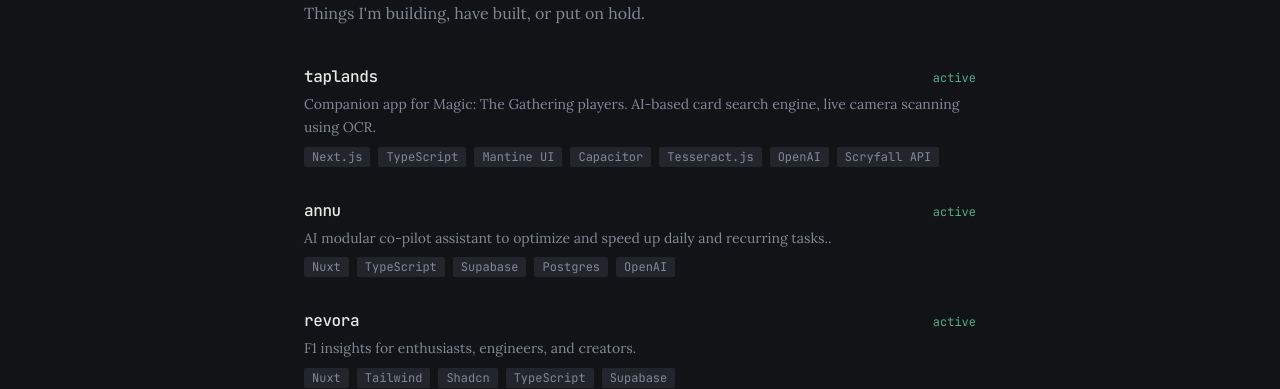
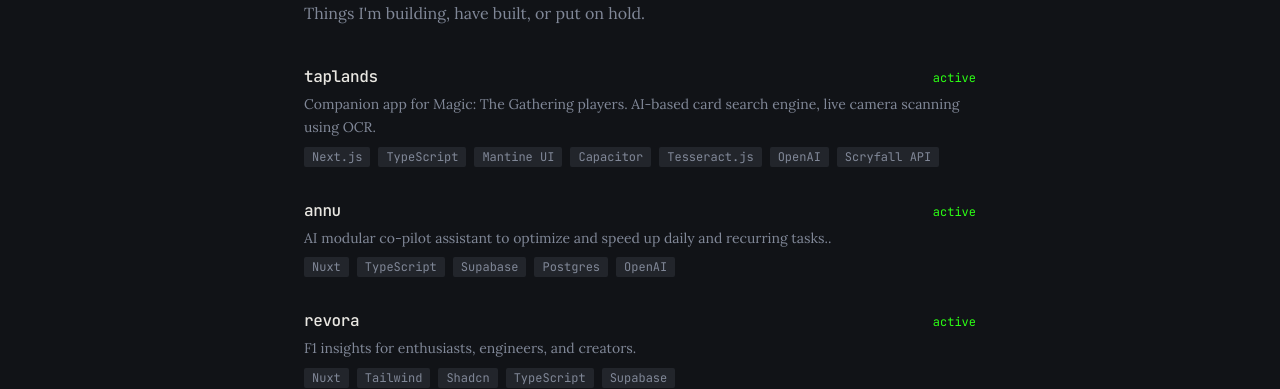
Before and after one commit to maxigimenez/www, a Next.js app: page /projects in a window 1280 px wide. Shown: the part 164-553 px from the top of the page. Built offline with nearby package versions, Linux system fonts and the light colour scheme.

Commit message:
Parallax: maxigimenez/www#49 - Change accent color for a neon green (#50)

```diff
--- a/app/blog/page.tsx
+++ b/app/blog/page.tsx
@@ -28,7 +28,7 @@
               <h2 className="text-base font-mono font-medium">
                 <Link
                   href={`/blog/${post.slug}`}
-                  className="hover:text-primary transition-colors"
+                  className="hover:text-primary-hover active:text-primary-active transition-colors"
                 >
                   {post.title}
                 </Link>
--- a/app/globals.css
+++ b/app/globals.css
@@ -13,7 +13,9 @@
     --popover: 220 15% 8%;
     --popover-foreground: 40 15% 90%;
 
-    --primary: 152 35% 50%;
+    --primary: 114 100% 54%;
+    --primary-hover: 114 100% 62%;
+    --primary-active: 114 100% 46%;
     --primary-foreground: 220 15% 8%;
 
     --secondary: 220 12% 15%;
@@ -22,26 +24,26 @@
     --muted: 220 12% 18%;
     --muted-foreground: 220 10% 55%;
 
-    --accent: 152 20% 15%;
-    --accent-foreground: 152 35% 65%;
+    --accent: 114 38% 17%;
+    --accent-foreground: 114 95% 74%;
 
     --destructive: 0 62.8% 30.6%;
     --destructive-foreground: 210 40% 98%;
 
     --border: 220 12% 18%;
     --input: 220 12% 18%;
-    --ring: 152 35% 50%;
+    --ring: 114 100% 54%;
 
     --radius: 0.375rem;
 
     --sidebar-background: 220 15% 8%;
     --sidebar-foreground: 40 15% 90%;
-    --sidebar-primary: 152 35% 50%;
+    --sidebar-primary: 114 100% 54%;
     --sidebar-primary-foreground: 220 15% 8%;
-    --sidebar-accent: 220 12% 15%;
-    --sidebar-accent-foreground: 40 15% 85%;
+    --sidebar-accent: 114 38% 17%;
+    --sidebar-accent-foreground: 114 95% 74%;
     --sidebar-border: 220 12% 18%;
-    --sidebar-ring: 152 35% 50%;
+    --sidebar-ring: 114 100% 54%;
   }
 }
 
@@ -87,7 +89,7 @@
   }
 
   .prose-custom a {
-    @apply text-primary underline underline-offset-2 decoration-primary/40 hover:decoration-primary transition-colors;
+    @apply text-primary underline underline-offset-2 decoration-primary/40 hover:text-primary-hover hover:decoration-primary-hover active:text-primary-active active:decoration-primary-active transition-colors;
   }
 
   .prose-custom ul, .prose-custom ol {
--- a/app/not-found.tsx
+++ b/app/not-found.tsx
@@ -9,7 +9,7 @@
       </p>
       <Link
         href="/"
-        className="font-mono text-sm text-primary hover:text-foreground transition-colors"
+        className="font-mono text-sm text-primary hover:text-primary-hover active:text-primary-active transition-colors"
       >
         ← back to reality
       </Link>
--- a/app/page.tsx
+++ b/app/page.tsx
@@ -15,19 +15,19 @@
       <div className="flex flex-col gap-3">
         <Link
           href="/projects"
-          className="font-mono text-sm text-primary hover:text-foreground transition-colors inline-flex items-center gap-2 group"
+          className="font-mono text-sm text-primary hover:text-primary-hover active:text-primary-active transition-colors inline-flex items-center gap-2 group"
         >
           → side projects
         </Link>
         <Link
           href="/blog"
-          className="font-mono text-sm text-primary hover:text-foreground transition-colors inline-flex items-center gap-2 group"
+          className="font-mono text-sm text-primary hover:text-primary-hover active:text-primary-active transition-colors inline-flex items-center gap-2 group"
         >
           → blog
         </Link>
         <Link
           href="/timeline"
-          className="font-mono text-sm text-primary hover:text-foreground transition-colors inline-flex items-center gap-2 group"
+          className="font-mono text-sm text-primary hover:text-primary-hover active:text-primary-active transition-colors inline-flex items-center gap-2 group"
         >
           → timeline
         </Link>
@@ -38,7 +38,7 @@
           Like building things or want to talk tech?{' '}
           <a
             href="mailto:gimenez.maxi@gmail.com"
-            className="text-primary hover:text-foreground transition-colors underline underline-offset-2 decoration-primary/40"
+            className="text-primary hover:text-primary-hover active:text-primary-active transition-colors underline underline-offset-2 decoration-primary/40 hover:decoration-primary-hover active:decoration-primary-active"
           >
             Let's grab a coffee
           </a>
--- a/app/projects/page.tsx
+++ b/app/projects/page.tsx
@@ -28,7 +28,7 @@
                     href={project.link}
                     target="_blank"
                     rel="noopener noreferrer"
-                    className="hover:text-primary transition-colors"
+                    className="hover:text-primary-hover active:text-primary-active transition-colors"
                   >
                     {project.title}
                   </a>
--- a/components/Navigation.tsx
+++ b/components/Navigation.tsx
@@ -16,7 +16,7 @@
   return (
     <header className="border-b border-border">
       <div className="container py-5 flex items-center justify-between">
-        <Link href="/" className="hidden lg:block font-mono text-sm font-semibold text-foreground hover:text-primary transition-colors">
+        <Link href="/" className="hidden lg:block font-mono text-sm font-semibold text-foreground hover:text-primary-hover active:text-primary-active transition-colors">
           maxi gimenez
         </Link>
         <nav className="flex items-center gap-6">
--- a/tailwind.config.ts
+++ b/tailwind.config.ts
@@ -26,6 +26,8 @@
         foreground: "hsl(var(--foreground))",
         primary: {
           DEFAULT: "hsl(var(--primary))",
+          hover: "hsl(var(--primary-hover))",
+          active: "hsl(var(--primary-active))",
           foreground: "hsl(var(--primary-foreground))",
         },
         secondary: {
```
